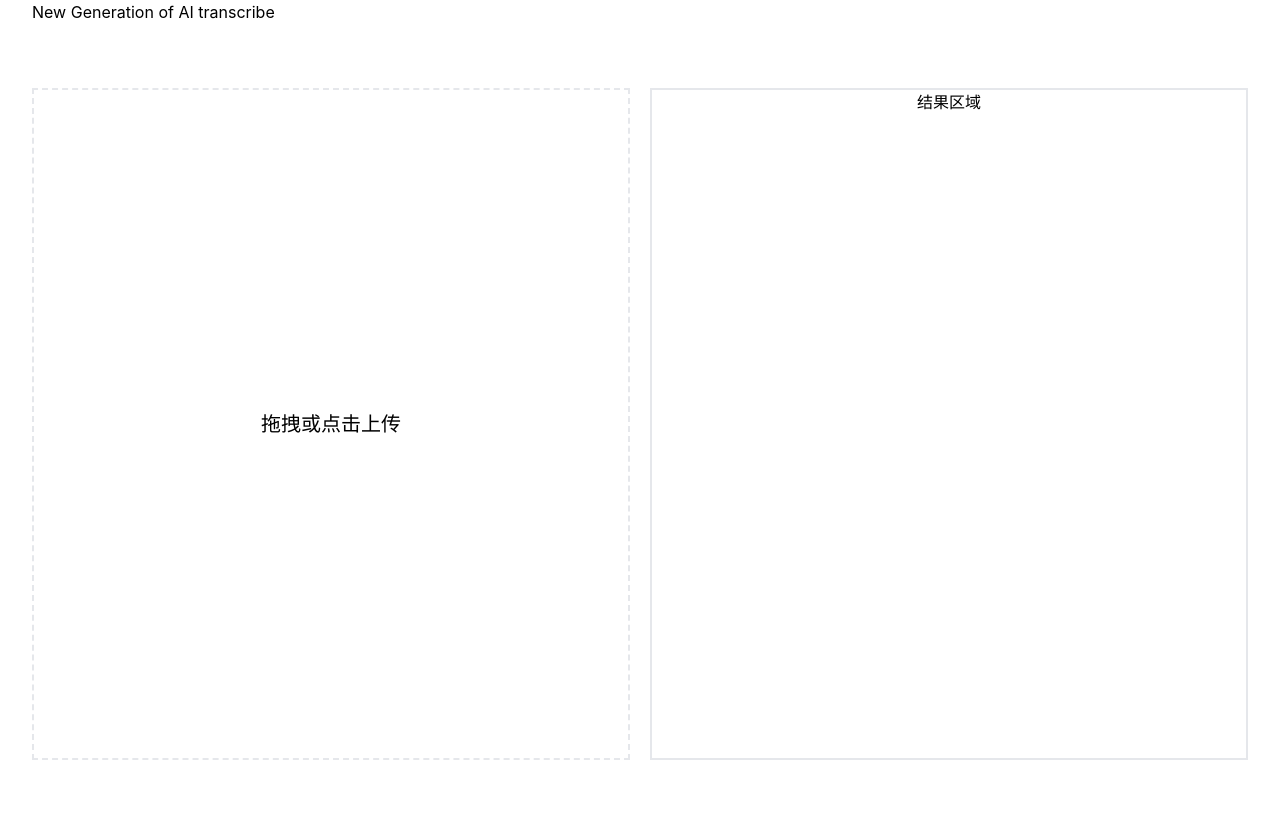
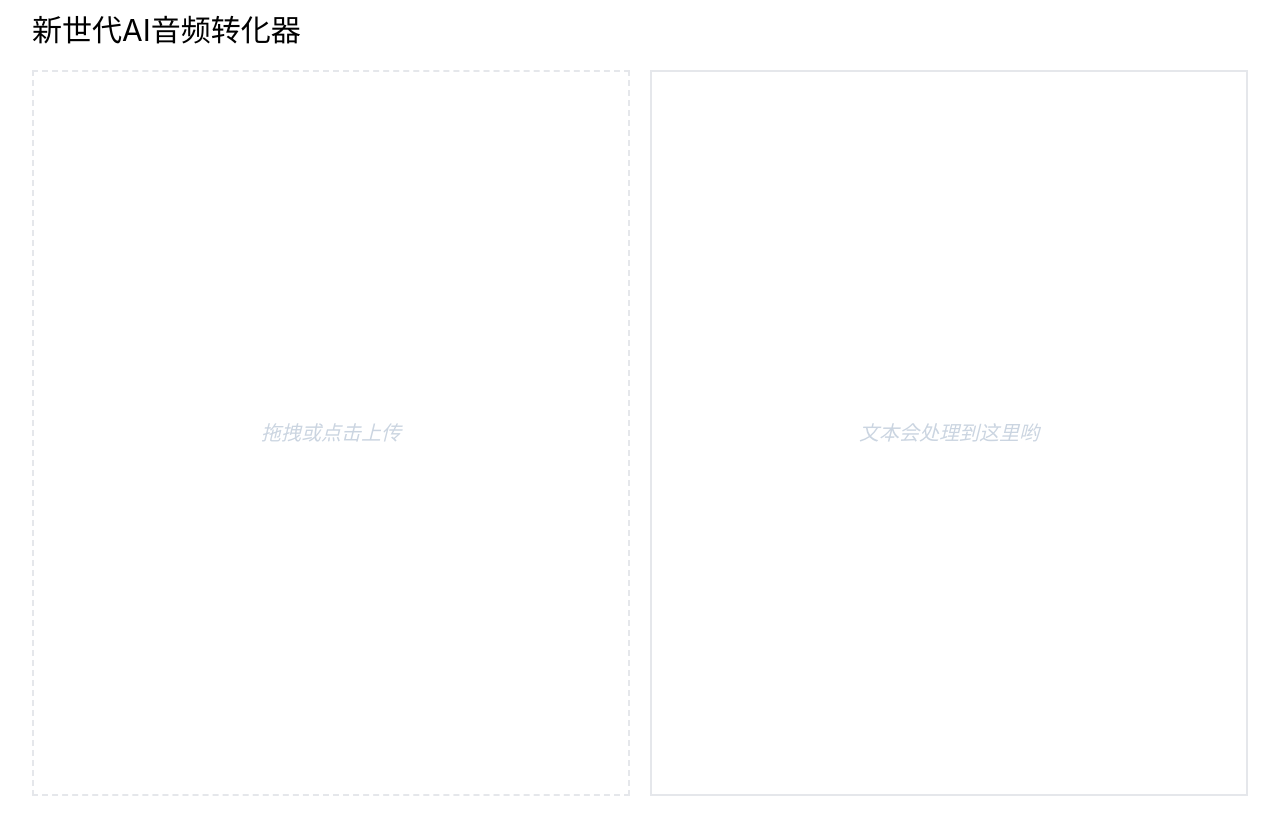
Before and after one commit to ivanberry/whisper-tool, a Next.js app in the folder web/: page / in a window 1280 px wide. Shown: the top 834 px of the page. Built offline with nearby package versions, Linux system fonts and the light colour scheme.

Commit message:
优化部分交互

```diff
--- a/web/pages/index.js
+++ b/web/pages/index.js
@@ -39,13 +39,13 @@ export default function Home() {
   return (
     <div className={styles.container}>
       <Head>
-        <title>Create Next App</title>
-        <meta name="description" content="Transcibe with Whisper" />
+        <title>Best transcibe audio to text</title>
+        <meta name="description" content="Best transcibe audio to text" />
         <link rel="icon" href="/favicon.ico" />
       </Head>
 
-      <h1 className={styles.title}>
-        New Generation of AI transcribe
+      <h1 className={styles.title + ' text-3xl'}>
+       新世代AI音频转化器
       </h1>
 
       <main className={styles.main}>
@@ -56,16 +56,13 @@ export default function Home() {
           <input {...getInputProps()} />
           {
             isDragActive ?
-              <p className={styles.absoluteCenter + ' text-xl'}>Drop the files here ...</p> :
-              <p className={styles.absoluteCenter + ' text-xl'}>拖拽或点击上传</p>
+              <p className={styles.absoluteCenter + ' text-xl italic text-slate-300'}>松掉鼠标,我就开始上传啰</p> :
+              <p className={styles.absoluteCenter + ' text-xl italic text-slate-300'}>拖拽或点击上传</p>
           }
         </section>
 
         <section className={styles.results + ' border-2 border-grey'}>
-          <h2>结果区域</h2>
-          <p>
-            {data ? data.text : null}
-          </p>
+          {data ? data.text : <p className={styles.absoluteCenter + ' text-xl italic text-slate-300'}>文本会处理到这里哟</p>}
         </section>
       </main>
     </div>
--- a/web/styles/Home.module.css
+++ b/web/styles/Home.module.css
@@ -5,6 +5,7 @@
 .main {
   min-height: 100vh;
   padding: 4rem 0;
+  padding-top: 10px;
   display: grid;
   grid-template-columns: 1fr 1fr;
   grid-template-rows: 1fr;
@@ -12,6 +13,11 @@
   row-gap: 20px;
   column-gap: 20px;
   text-align: center;
+}
+
+.title {
+  height: 60px;
+  line-height: 60px;
 }
 
 .absoluteCenter {
@@ -32,4 +38,5 @@
 
 .results {
   grid-area: right-results;
+  position: relative;
 }
```
